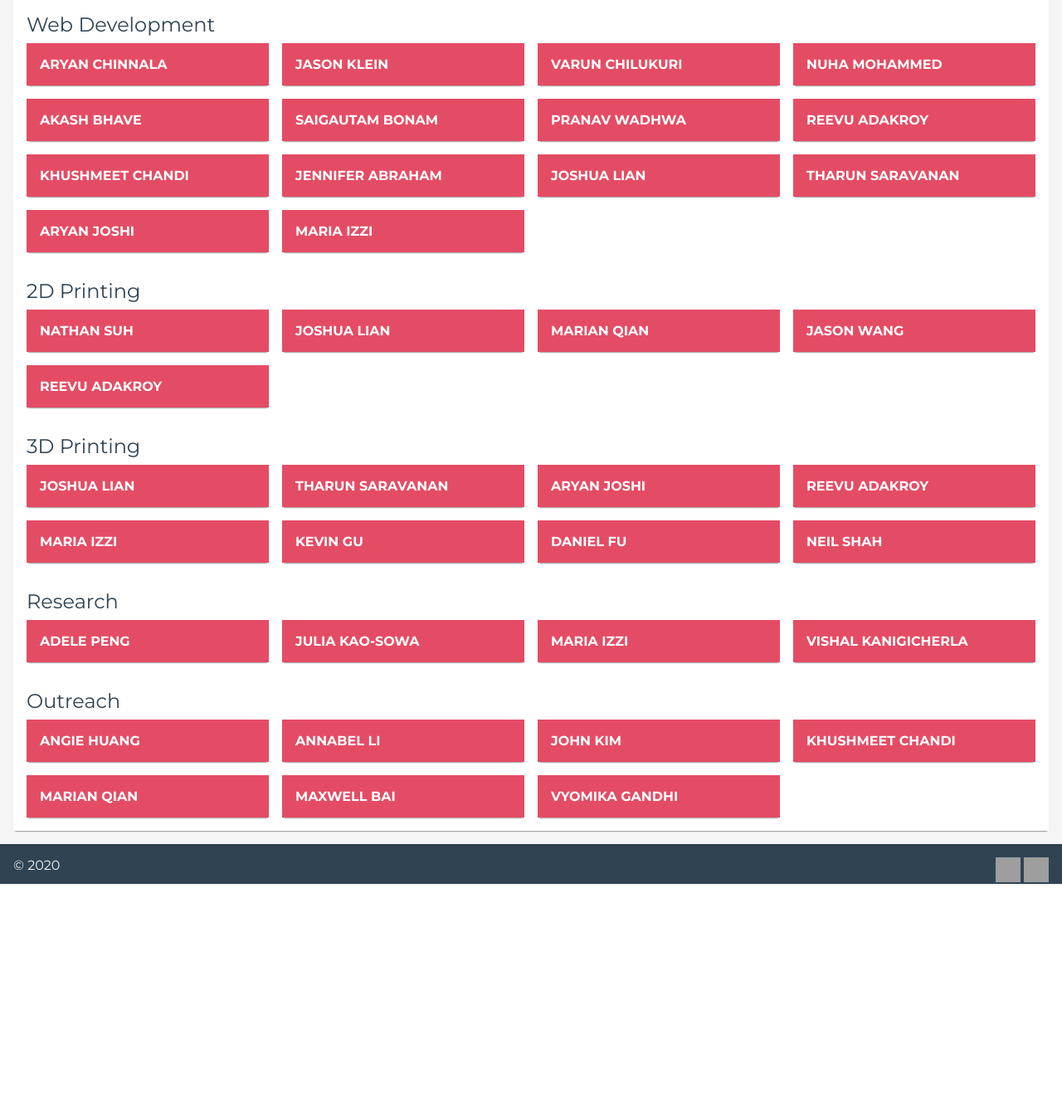
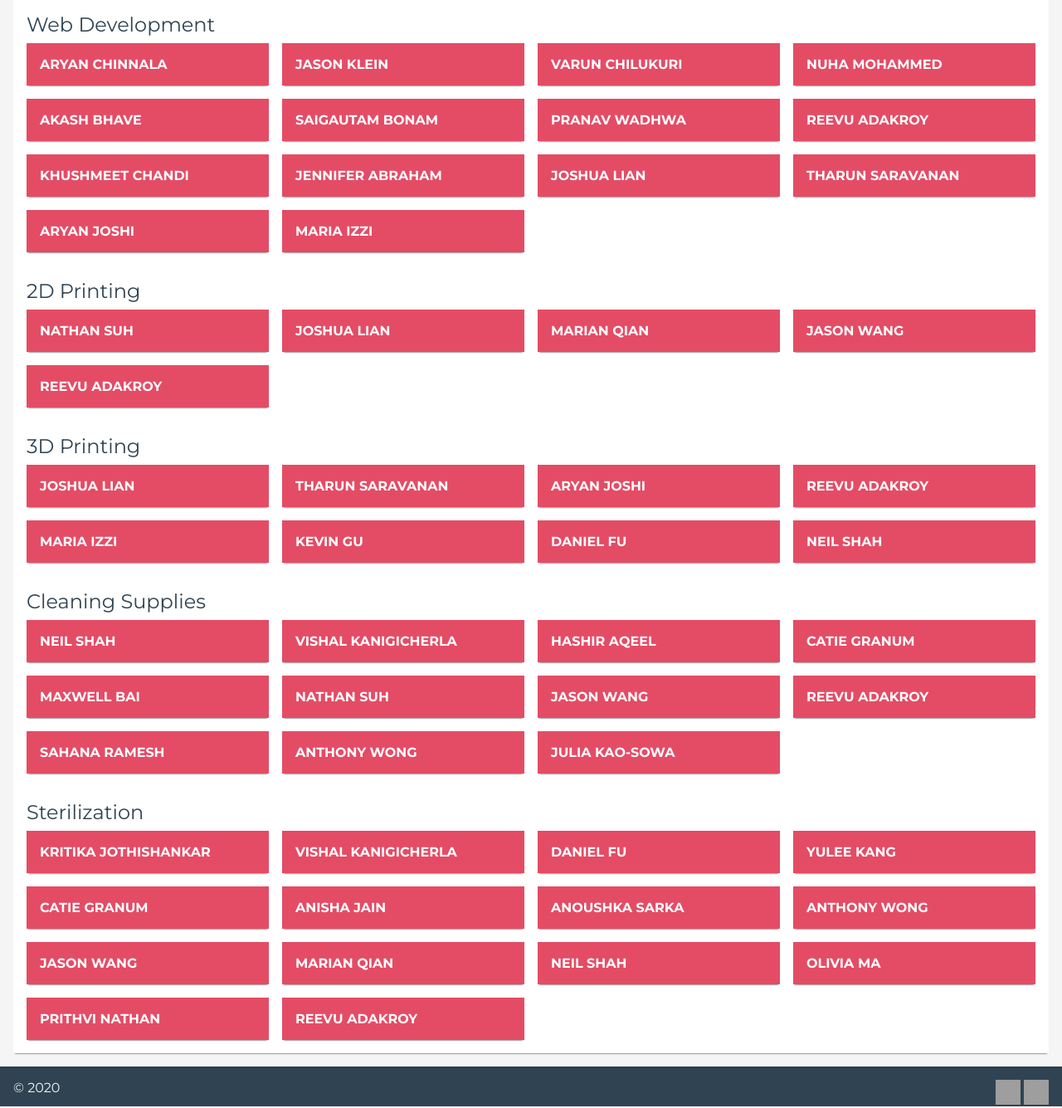
Before and after one commit to fighting-covid/website, a Flask app: page /about in a window 1280 px wide. Shown: the part 470-1805 px from the top of the page at 83% size. Before the commit the page ends 1535 px from the top, so only its background shows below. Run offline with Flask 3, Linux system fonts and the light colour scheme; grey boxes are pictures that could not be loaded.

Commit message:
added everyone working on sterilziation to the about us page

```diff
--- a/templates/about.html
+++ b/templates/about.html
@@ -102,25 +102,40 @@
                         <span class="member">Neil Shah</span>
                     </div>
 
-
-                    <h2>Research</h2>
+                    <h2>Cleaning Supplies</h2>
                     <div class="members">
-                        <span class="member">Adele Peng</span>
+                        <span class="member">Neil Shah</span>
+                        <span class="member">Vishal Kanigicherla</span>
+                        <span class="member">Hashir Aqeel</span>
+                        <span class="member">Catie Granum</span>
+                        <span class="member">Maxwell Bai</span>
+                        <span class="member">Nathan Suh</span>
+                        <span class="member">Jason Wang</span>
+                        <span class="member">Reevu Adakroy</span>
+                        <span class="member">Sahana Ramesh</span>
+                        <span class="member">Anthony Wong</span>
                         <span class="member">Julia Kao-Sowa</span>
-                        <span class="member">Maria Izzi</span>
-                        <span class="member">Vishal Kanigicherla</span>
                     </div>
 
-                    <h2>Outreach</h2>
+                    <h2>Sterilization</h2>
                     <div class="members">
-                        <span class="member">Angie Huang</span>
-                        <span class="member">Annabel Li</span>
-                        <span class="member">John Kim</span>
-                        <span class="member">Khushmeet Chandi</span>
+                        <span class="member">Kritika Jothishankar</span>
+                        <span class="member">Vishal Kanigicherla</span>
+                        <span class="member">Daniel Fu</span>
+                        <span class="member">Yulee Kang</span>
+                        <span class="member">Catie Granum</span>
+                        <span class="member">Anisha Jain</span>
+                        <span class="member">Anoushka Sarka</span>
+                        <span class="member">Anthony Wong</span>
+                        <span class="member">Jason Wang</span>
                         <span class="member">Marian Qian</span>
-                        <span class="member">Maxwell Bai</span>
-                        <span class="member">Vyomika Gandhi</span>
+                        <span class="member">Neil Shah</span>
+                        <span class="member">Olivia Ma</span>
+                        <span class="member">Prithvi Nathan</span>
+                        <span class="member">Reevu Adakroy</span>
+
                     </div>
+
                 </section>
             </section>
         </main>
```
